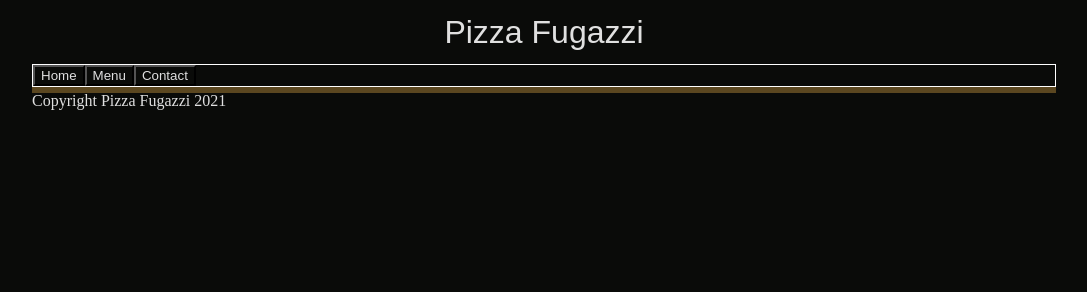
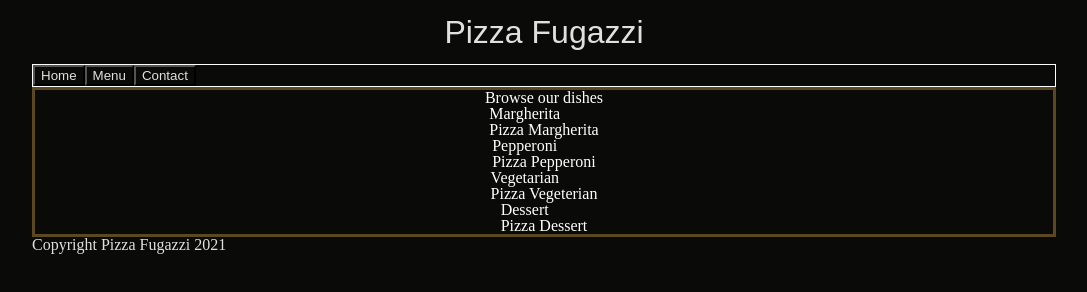
Before and after one commit to daniel-moderiano/restaurant, a website built with webpack: page dist/index.html in a window 1280 px wide. Shown: the whole page, without its empty margins (96-1183 px from the left). Built offline with nearby package versions, Linux system fonts and the light colour scheme; a web font is replaced by a local one.

Commit message:
Added appropriate class names and text content to menu items

```diff
--- a/src/menuTab.js
+++ b/src/menuTab.js
@@ -7,7 +7,7 @@ const menuTab = function(tabElement) {
     // Define all elements required
     const menuContainer = document.createElement("section");
     const menuTitle = document.createElement("h2");
-    const menuItem = document.createElement("div");
+    const menuDish = document.createElement("div");
     const menuDishTitle = document.createElement("h3");
     const menuDishText = document.createElement("div");
 
@@ -18,29 +18,53 @@ const menuTab = function(tabElement) {
     menuContainer.appendChild(menuTitle);
 
     // Create four menu entries for dishes
+
+    const dishes = [
+        {
+            menuEntry: "Margherita",
+            description: "Pizza Margherita"
+        },
+        {
+            menuEntry: "Pepperoni",
+            description: "Pizza Pepperoni"
+        },
+        {
+            menuEntry: "Vegetarian",
+            description: "Pizza Vegeterian"
+        },
+        {
+            menuEntry: "Dessert",
+            description: "Pizza Dessert"
+        },
+    ];
+
+
     for (let i = 0; i < 4; i++) {
-        let menuItem = document.createElement("div");
+        let menuDish = document.createElement("div");
         let menuDishTitle = document.createElement("h3");
         let menuDishText = document.createElement("div");
-        menuContainer.appendChild(menuItem);
-        menuItem.appendChild(menuDishTitle);
-        menuItem.appendChild(menuDishText);
+        menuDish.classList.add(`menu__dish`, `menu__dish--${dishes[i].menuEntry.toLowerCase()}`);
+        menuDishTitle.classList.add(`menu__name`, `menu__name--${dishes[i].menuEntry.toLowerCase()}`);
+        menuDishText.classList.add(`menu__description`, `menu__description--${dishes[i].menuEntry.toLowerCase()}`);
+        menuDishText.textContent = dishes[i].description;
+        menuDishTitle.textContent = dishes[i].menuEntry;
+        menuContainer.appendChild(menuDish);
+        menuDish.appendChild(menuDishTitle);
+        menuDish.appendChild(menuDishText);
+
     }
 
 
 
     // Add text content to appropriate elements
 
-    introductionTitle.textContent = "Browse our dishes";
-    introductionText.textContent = "Lorem ipsum";
+    menuTitle.textContent = "Browse our dishes";
 
 
     // Add class names to elements
 
-    introduction.classList.add("introduction");
-    introductionTitle.classList.add("introduction__title");
-    introductionText.classList.add("introduction__text");
-
+    menuContainer.classList.add("menu");
+    menuTitle.classList.add("menu__title");
 
 };
 
--- a/src/style.css
+++ b/src/style.css
@@ -58,6 +58,8 @@ img {
 .main {
     grid-area: main;
     display: flex;
+    flex-direction: column;
+    align-items: center;
     border: 3px solid #5B4720;
 }
 
@@ -144,3 +146,25 @@ img {
     color: #e0e0e0;
     font-family: "Nunito Sans", sans-serif;
 }
+
+/* MENU TAB */
+
+.menu {
+    width: 80%;
+    display: flex;
+    align-items: center;
+    justify-content: center;
+    flex-direction: column;
+}
+
+.menu__title {
+    color: white;
+}
+
+.menu__name {
+    color: white;
+}
+
+.menu__description {
+    color: white;
+}
```
Also changed, not shown: dist/main.js.
